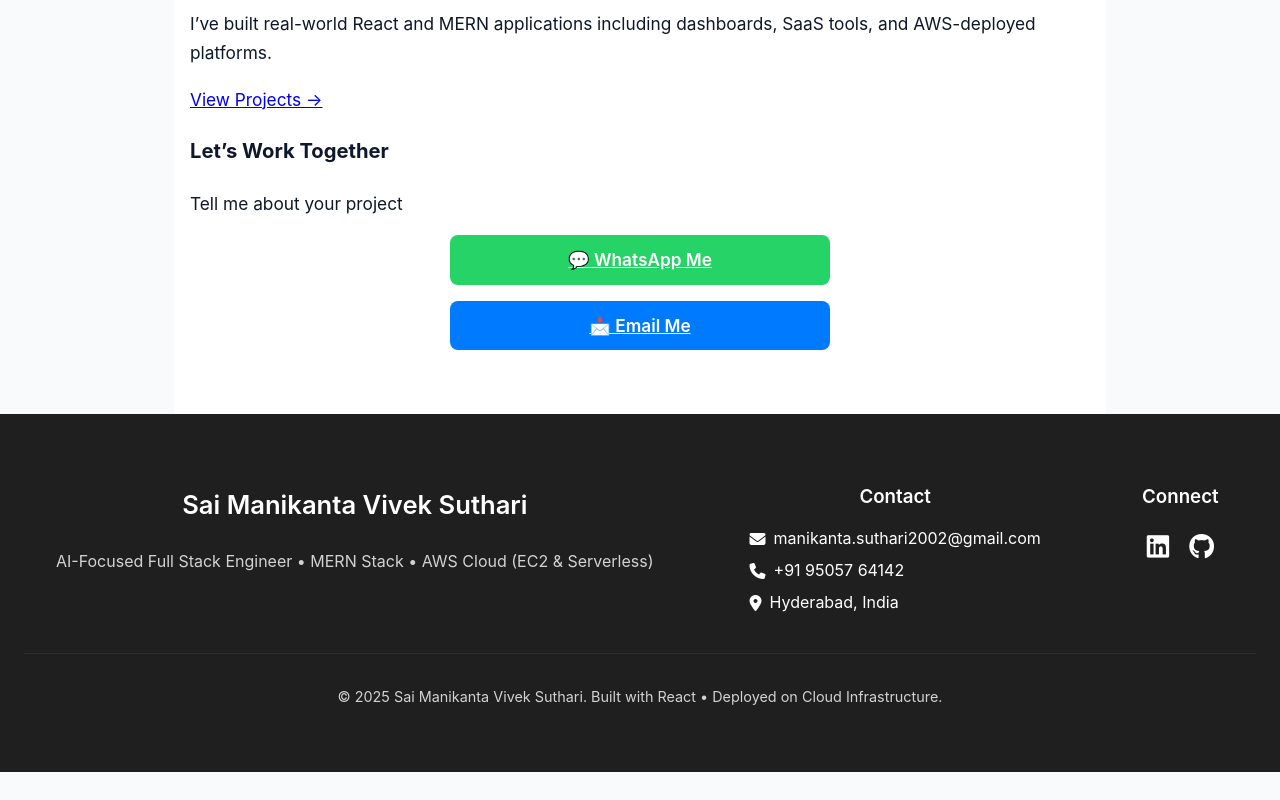
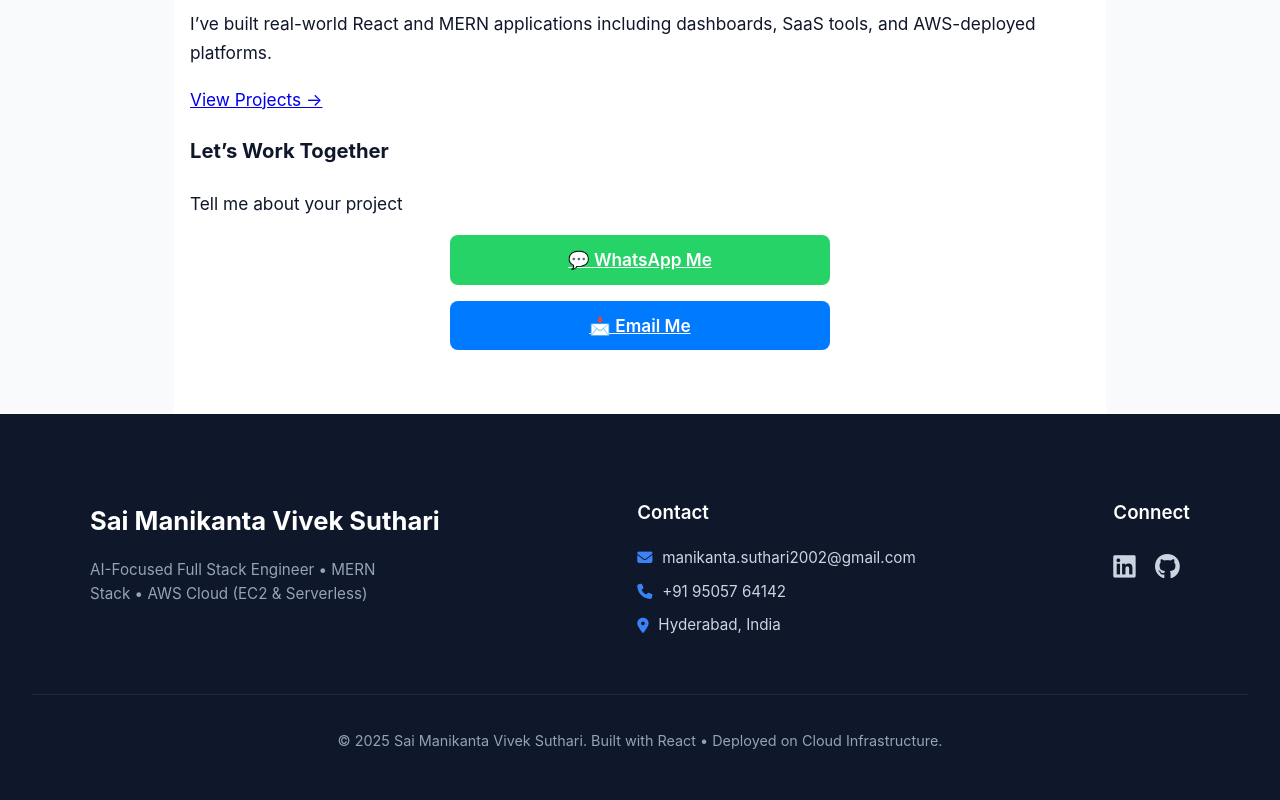
Before and after one commit to Mani9505764142/my-portfolio, a React (Create React App) app: page /freelance-react-developer-hyderabad in a window 1280 px wide. Shown: the part 865-1665 px from the top of the page. Before the commit the page ends 1637 px from the top, so only its background shows below. Built offline with nearby package versions, Linux system fonts and the light colour scheme.

Commit message:
Revamp footer styles for improved design and layout

```diff
--- a/src/components/Footer.css
+++ b/src/components/Footer.css
@@ -1,64 +1,108 @@
+/* ================= FOOTER ================= */
+
 .footer {
-  background: #1f1f1f;
-  color: #ffffff;
-  padding: 3rem 1.5rem;
-  text-align: center;
+  background: #0f172a; /* Deep navy instead of flat black */
+  color: #e2e8f0;
+  padding: 4rem 2rem 2rem;
 }
 
+/* ================= TOP SECTION ================= */
+
 .footer-top {
+  max-width: 1100px;
+  margin: 0 auto 3rem;
   display: flex;
-  justify-content: space-around;
+  justify-content: space-between;
   flex-wrap: wrap;
-  gap: 2rem;
-  margin-bottom: 2rem;
+  gap: 3rem;
 }
+
+/* ================= NAME ================= */
 
 .footer-name h2 {
   font-size: 1.6rem;
-  font-weight: 600;
+  font-weight: 700;
+  margin-bottom: 0.6rem;
+  color: #ffffff;
 }
 
 .footer-role {
-  font-size: 1rem;
-  opacity: 0.8;
+  font-size: 0.95rem;
+  color: #94a3b8;
+  line-height: 1.6;
+  max-width: 300px;
 }
+
+/* ================= CONTACT ================= */
 
 .footer-contact h3,
 .footer-social h3 {
   font-weight: 600;
-  margin-bottom: 0.8rem;
+  margin-bottom: 1rem;
+  color: #ffffff;
 }
 
-.footer-contact p,
-.footer-name p {
-  margin: 0.3rem 0;
+.footer-contact p {
+  margin: 0.5rem 0;
   display: flex;
   align-items: center;
-  gap: 0.5rem;
+  gap: 0.6rem;
+  font-size: 0.95rem;
+  color: #cbd5e1;
+}
+
+.footer-contact i {
+  color: #3b82f6;
+}
+
+/* ================= SOCIAL ================= */
+
+.footer-icons {
+  display: flex;
+  gap: 1.2rem;
+  margin-top: 0.5rem;
 }
 
 .footer-icons a {
-  color: #ffffff;
+  color: #cbd5e1;
   font-size: 1.6rem;
-  margin: 0 10px;
-  transition: 0.3s;
+  transition: all 0.25s ease;
 }
 
 .footer-icons a:hover {
   color: #3b82f6;
-  transform: scale(1.2);
+  transform: translateY(-3px);
 }
 
+/* ================= BOTTOM ================= */
+
 .footer-bottom {
-  border-top: 1px solid #333;
-  padding-top: 1rem;
-  opacity: 0.8;
+  border-top: 1px solid #1e293b;
+  padding-top: 1.2rem;
+  text-align: center;
   font-size: 0.9rem;
+  color: #94a3b8;
 }
 
+/* ================= RESPONSIVE ================= */
+
 @media (max-width: 768px) {
+
   .footer-top {
     flex-direction: column;
     align-items: center;
+    text-align: center;
+  }
+
+  .footer-role {
+    max-width: 100%;
+  }
+
+  .footer-contact p {
+    justify-content: center;
+  }
+
+  .footer-icons {
+    justify-content: center;
   }
 }
```
